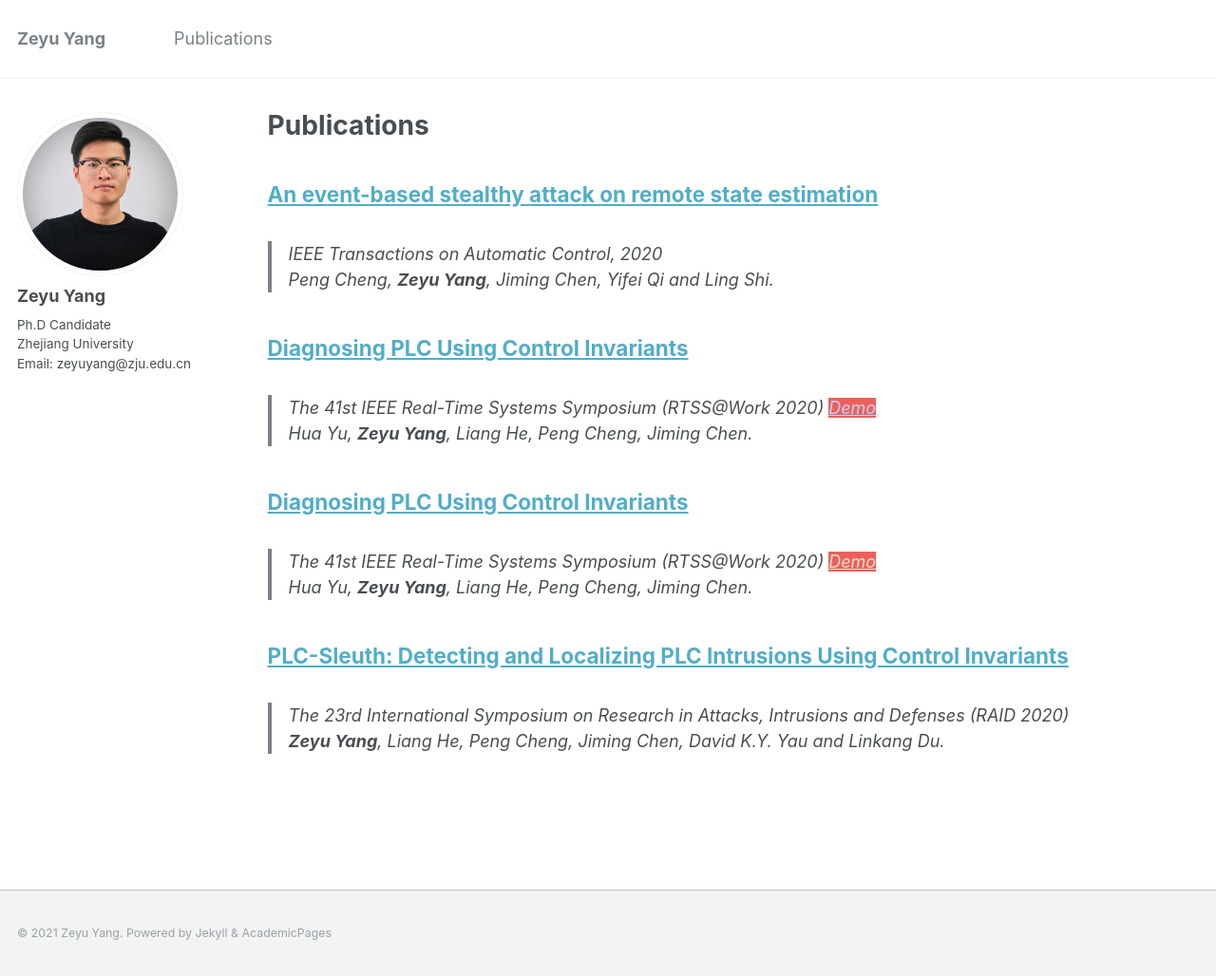
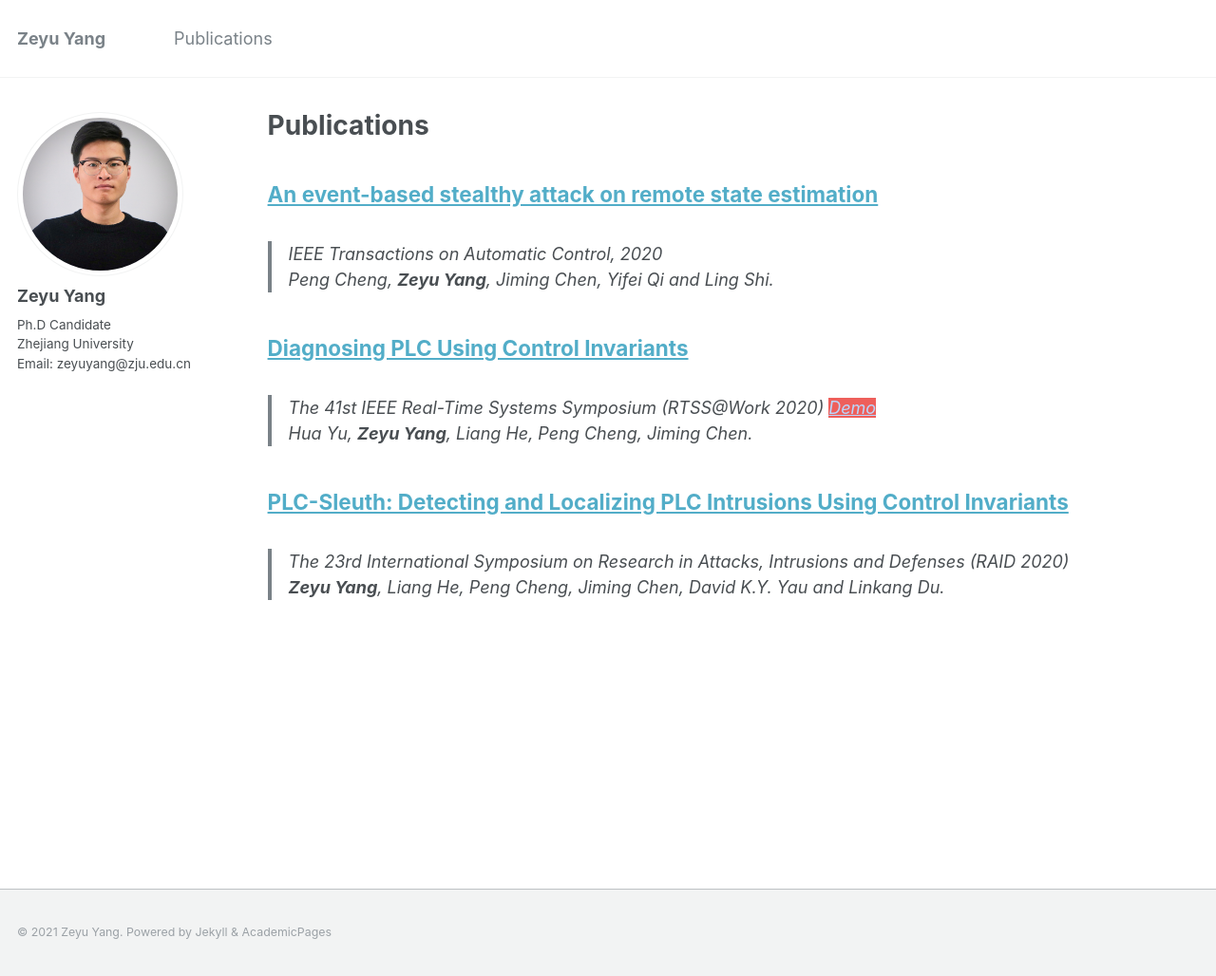
Before and after one commit to zeyuid/zeyuid.github.io, a Jekyll site: the page built from _pages/publications.md, in a window 1280 px wide and 1028 px high. Shown: the whole window at 95% size. Built offline with Jekyll 4.4.1, drawn with Linux system fonts in a browser that asks for light colours.

Commit message:
add file

```diff
--- a/_publications/RTSS2020_copy.md
+++ /dev/null
@@ -1,22 +0,0 @@
----
-title: "Diagnosing PLC Using Control Invariants"
-collection: publications
-permalink: /publication/RTSS2020/
-excerpt: '> *The 41st IEEE Real-Time Systems Symposium (RTSS@Work 2020) <a href="http://2020.rtss.org/accepted-demos/" class="btn--danger" target="_blank" style="color:rgb(186,215,252)">Demo</a>*<br>*Hua Yu, **Zeyu Yang**, Liang He, Peng Cheng, Jiming Chen*.'
-<!-- date: 2020-12-01 -->
-venue: 'Online'
-#paperurl: ''
-#citation: ''
----
-- [Download paper](http://2020.rtss.org/accepted-demos/)
-
-Demo:
-===
-*The 41st IEEE Real-Time Systems Symposium (RTSS@Work 2020)*
-
-Authors:
-===
-*Hua Yu, **Zeyu Yang**, Liang He, Peng Cheng, Jiming Chen.*
-
-Abstract:
-===
```
Also changed, not shown: _publications/RTSS2020.md (+1 -1 lines).
